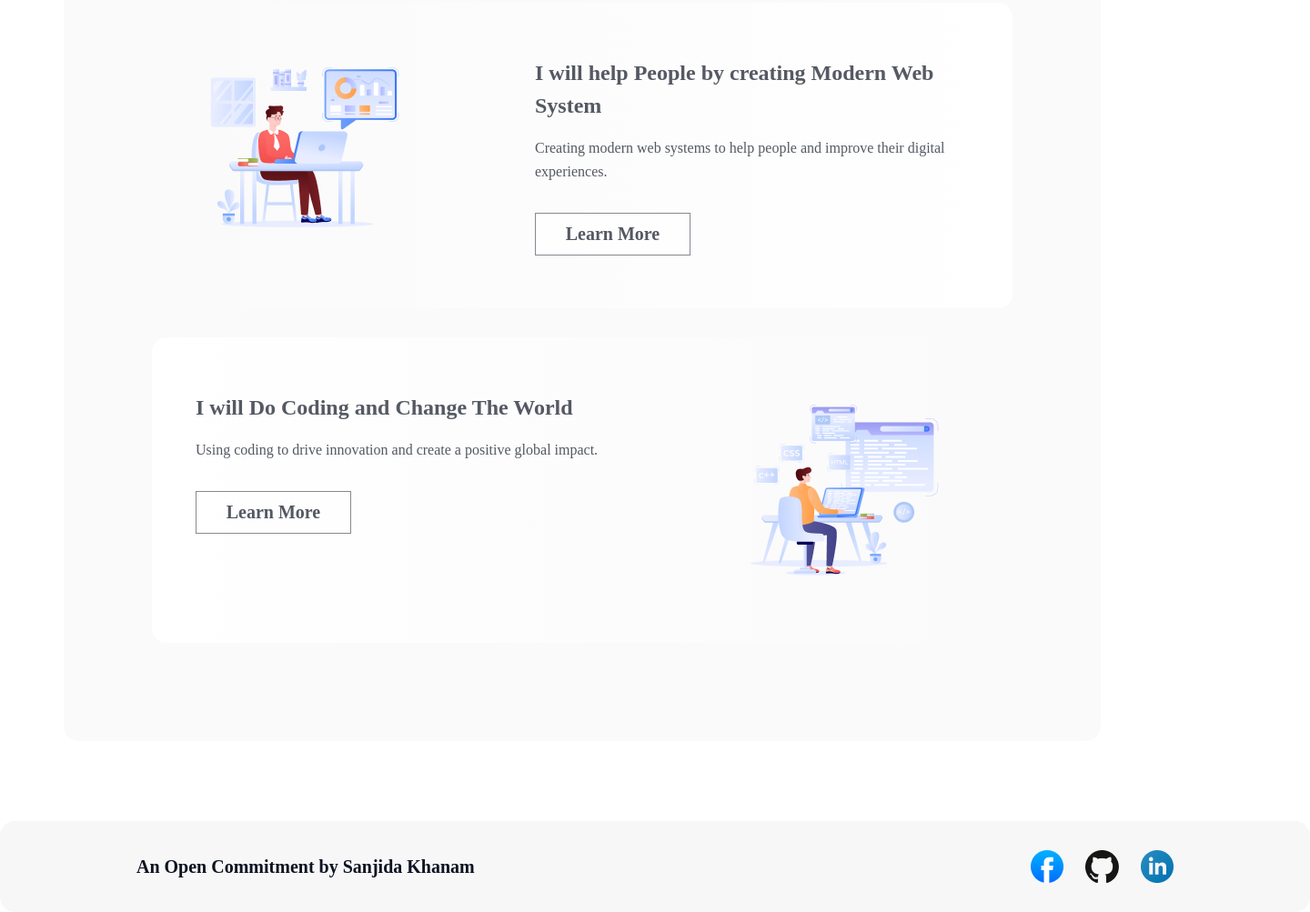
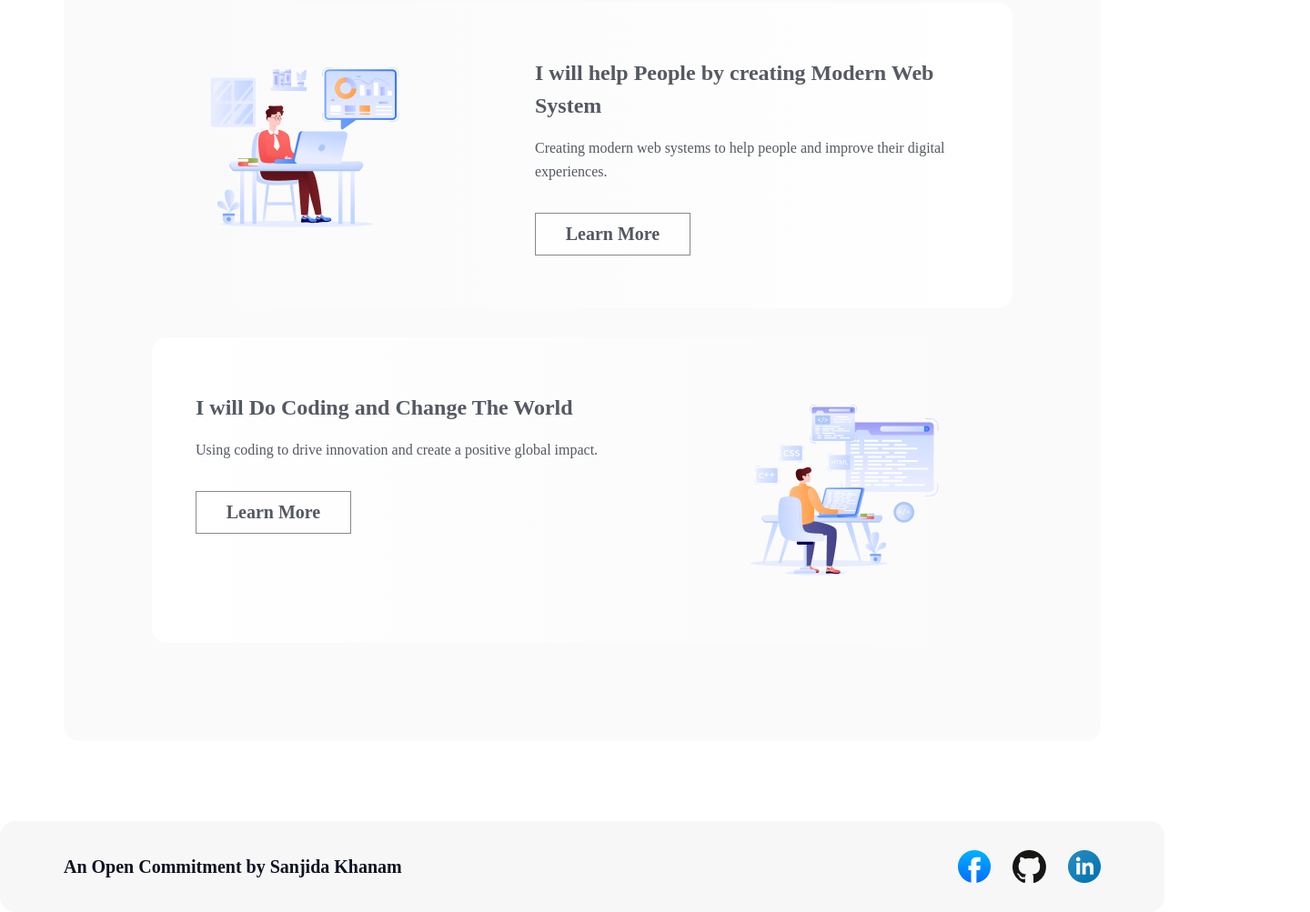
Before and after one commit to Sanjida-Khanam778/Assignment-1, a plain HTML site: page index.html in a window 1280 px wide. Shown: the part 1460-2463 px from the top of the page at 91% size, 1440 px wide, since content can reach past the window. Drawn offline with Linux system fonts and the light colour scheme; a web font is replaced by a local one.

Commit message:
footer section updated-2

```diff
--- a/index.html
+++ b/index.html
@@ -21,7 +21,7 @@
                 <img src="assets/Group.png" alt="">
                 <h1>"In the near future, I hope to become a Developer."</h1>
                 <p>Passionate about technology and innovation, I am dedicated to honing my skills and embracing new challenges.</p>
-                <button>Contact with me</button>
+                <button><a href="#footer"></a>Contact with me</button>
             </div>
         </div>
     </header>
@@ -68,7 +68,7 @@
             </div>
         </div>
     </main>
-    <footer class="footer">
+    <footer class="footer" id="footer">
         <div class="footer-content">
             <h4>An Open Commitment by Sanjida Khanam</h4>
             <div class="icon-container">
--- a/style.css
+++ b/style.css
@@ -226,6 +226,7 @@ nav button{
     margin: 0;
     width: 171px;
     height: 47px;
+    cursor: pointer;
 }
 
 #middle-content{
@@ -235,13 +236,14 @@ nav button{
 /* footer section styles */
 
 .footer{
-    width: 1440px;
+    width: 100%;
     height: 100px;
     border-radius: 16px;
-    background: rgba(13, 19, 33, 0.03);
+    background-color: rgba(13, 19, 33, 0.03);
     display: flex;
     justify-content: center;
     align-items: center;
+    position: relative;
 }
 
 .footer-content{
```
